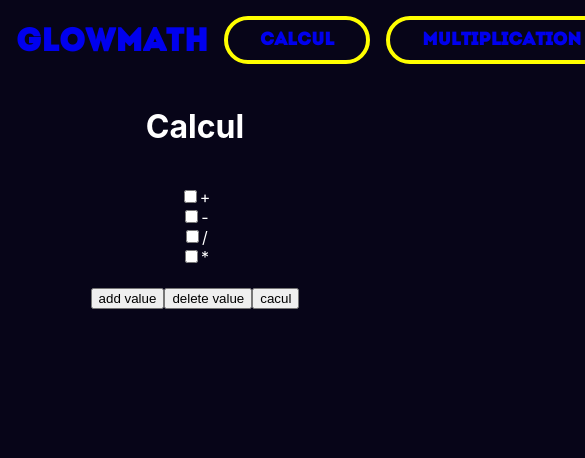
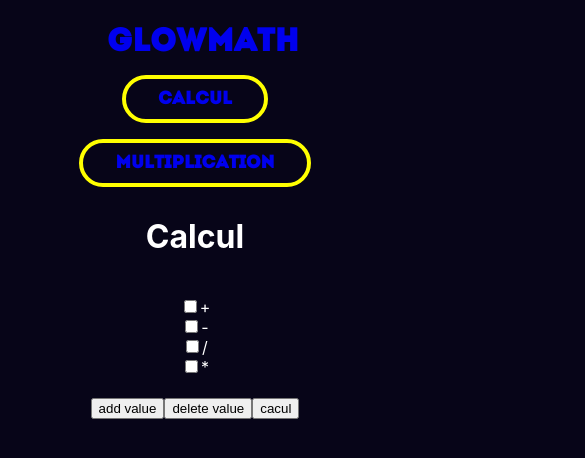
Before and after one commit to enztexier/GM, a React (Create React App) app: page /calcul in a window 390 px wide. Shown: the top 458 px of the page, 585 px wide, since content can reach past the window. Built offline with nearby package versions, Linux system fonts and the light colour scheme.

Commit message:
navbar v1

```diff
--- a/src/components/navbar/navbar.css
+++ b/src/components/navbar/navbar.css
@@ -22,3 +22,24 @@ nav h2 {
 nav a:visited {
     color: rgb(232, 232, 180);
 }
+
+@media only screen and (max-width: 600px) {
+    nav {
+        flex-direction: column;
+    }
+
+    nav ul {
+        flex-direction: column;
+        padding-top: 0.5rem;
+        margin: 0;
+    }
+
+    nav li {
+        padding: 0.5rem 0;
+    }
+
+    nav h2 {
+
+        margin-bottom: 0;
+    }
+}
```
